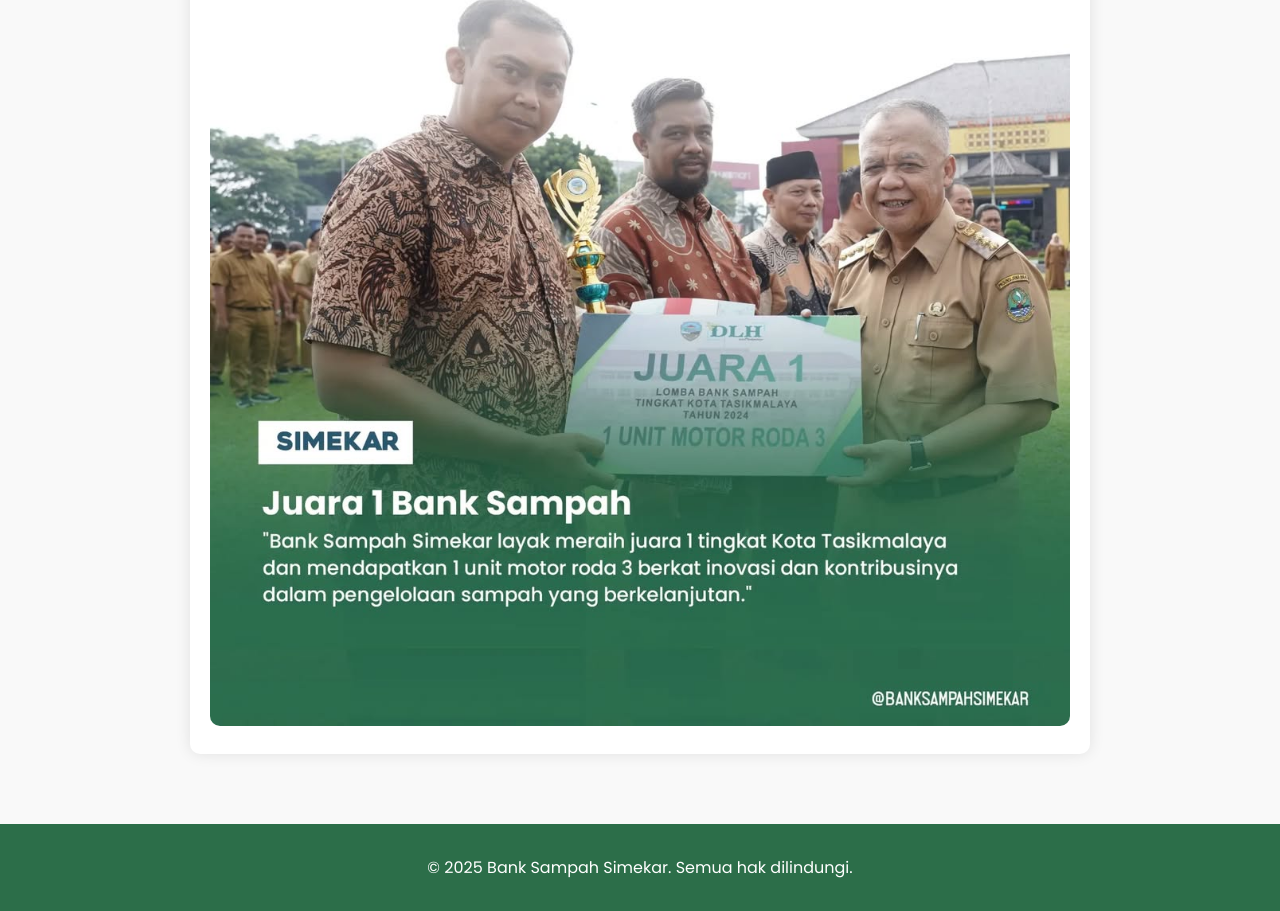
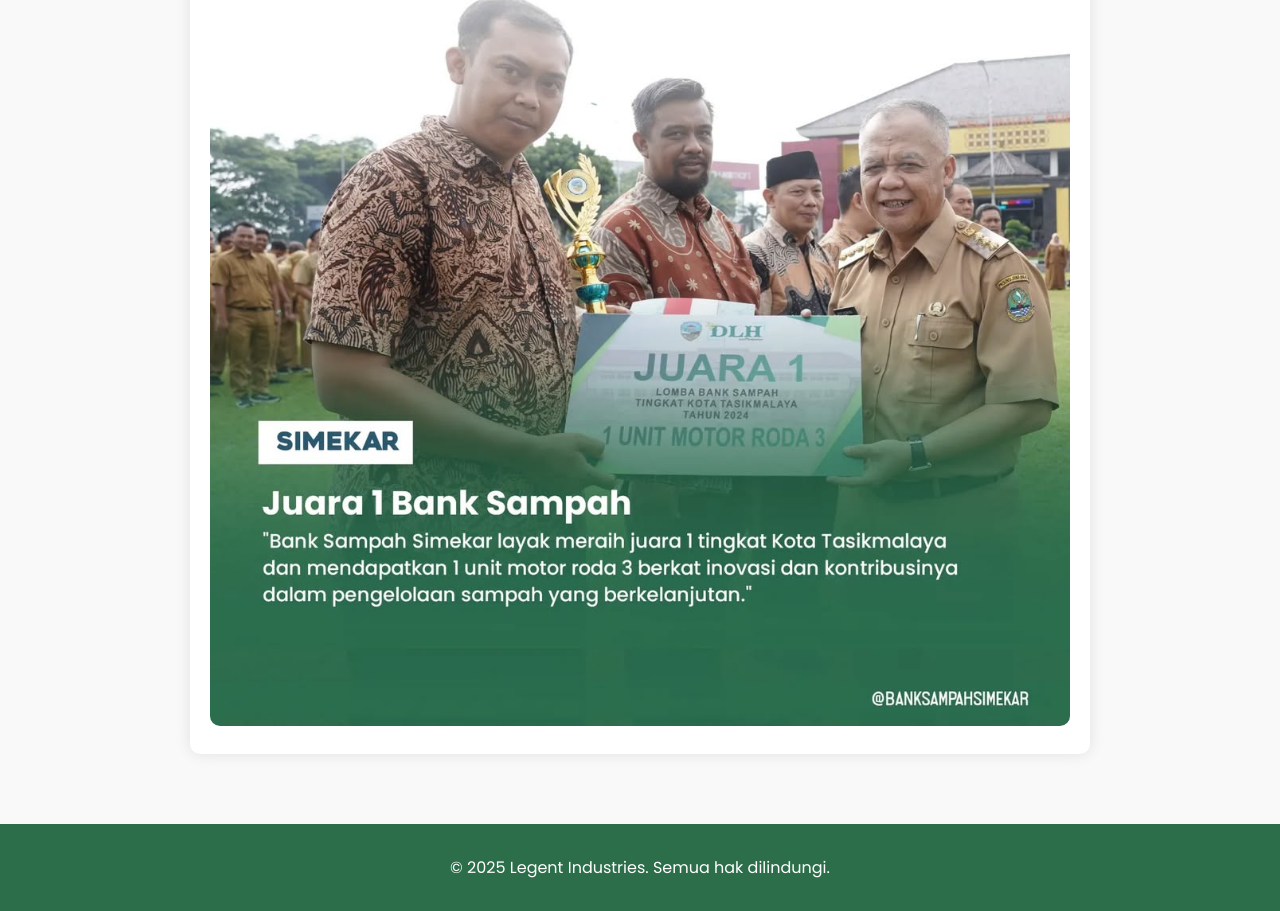
Before and after one commit to simekar/legentindustries, a plain HTML site: page banksampah.html in a window 1280 px wide. Shown: the part 5300-6211 px from the top of the page. Drawn offline with Linux system fonts and the light colour scheme.

Commit message:
Update banksampah.html

```diff
--- a/banksampah.html
+++ b/banksampah.html
@@ -136,7 +136,7 @@
     </main>
 
     <footer>
-        <p>&copy; 2025 Bank Sampah Simekar. Semua hak dilindungi.</p>
+        <p>&copy; 2025 Legent Industries. Semua hak dilindungi.</p>
     </footer>
 </body>
 </html>
```
